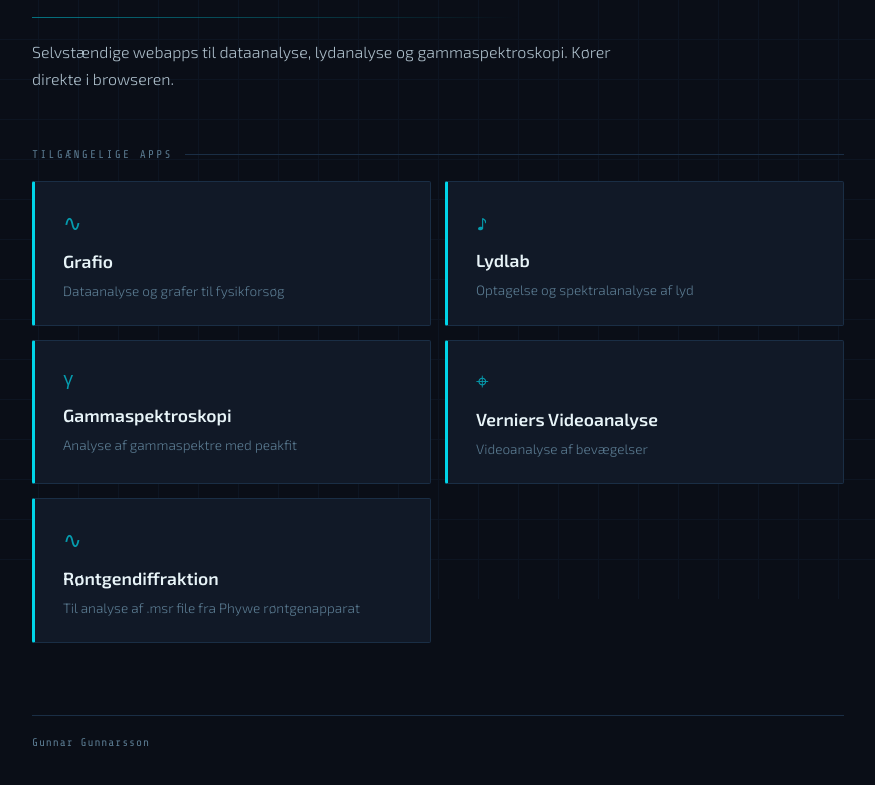
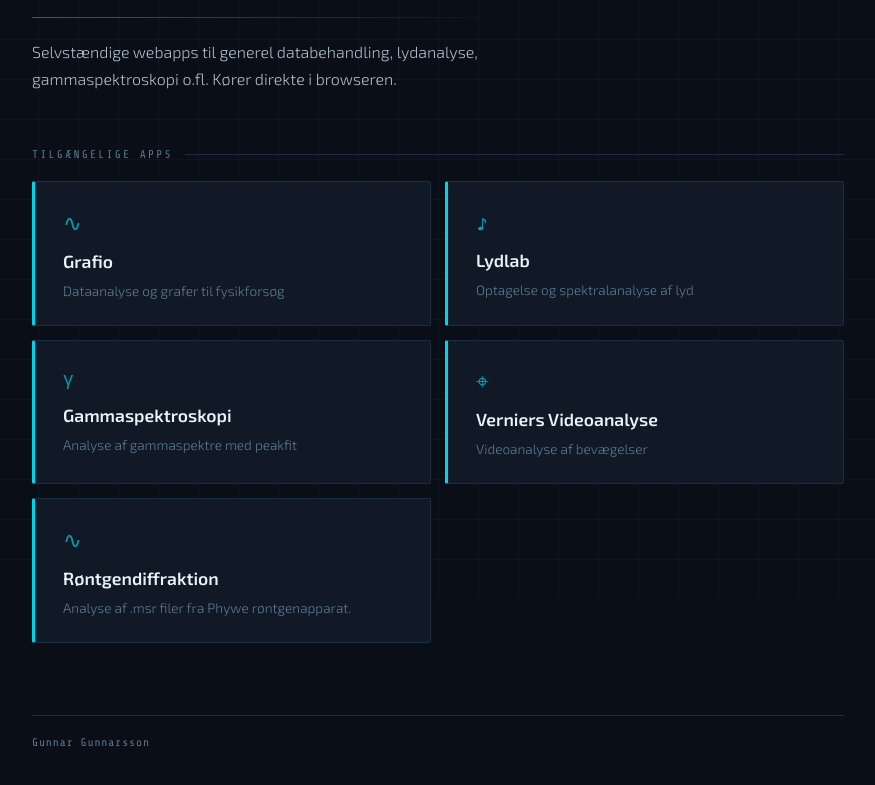
Before and after one commit to gunnargun63/Apps, a plain HTML site: page index.html in a window 1280 px wide. Shown: the part 201-986 px from the top of the page, without its empty margins (202-1077 px from the left). Drawn offline with nearby package versions, Linux system fonts and the light colour scheme.

Commit message:
Add files via upload

```diff
--- a/index.html
+++ b/index.html
@@ -215,7 +215,7 @@
     <p class="label">Webapps</p>
     <h1><span>Apps</span></h1>
     <div class="divider"></div>
-    <p class="subtitle">Selvstændige webapps til dataanalyse, lydanalyse og gammaspektroskopi. Kører direkte i browseren.</p>
+    <p class="subtitle">Selvstændige webapps til generel databehandling, lydanalyse, gammaspektroskopi o.fl. Kører direkte i browseren.</p>
   </header>
 
   <p class="section-title">Tilgængelige apps</p>
@@ -249,7 +249,7 @@
     <a class="card" href="https://gunnargun63.github.io/X-ray/">
       <div class="card-icon">∿</div>
       <div class="card-title">Røntgendiffraktion</div>
-      <div class="card-desc">Til analyse af .msr file fra Phywe røntgenapparat</div>
+      <div class="card-desc">Analyse af .msr filer fra Phywe røntgenapparat.</div>
     </a>
 
   </div>
```
